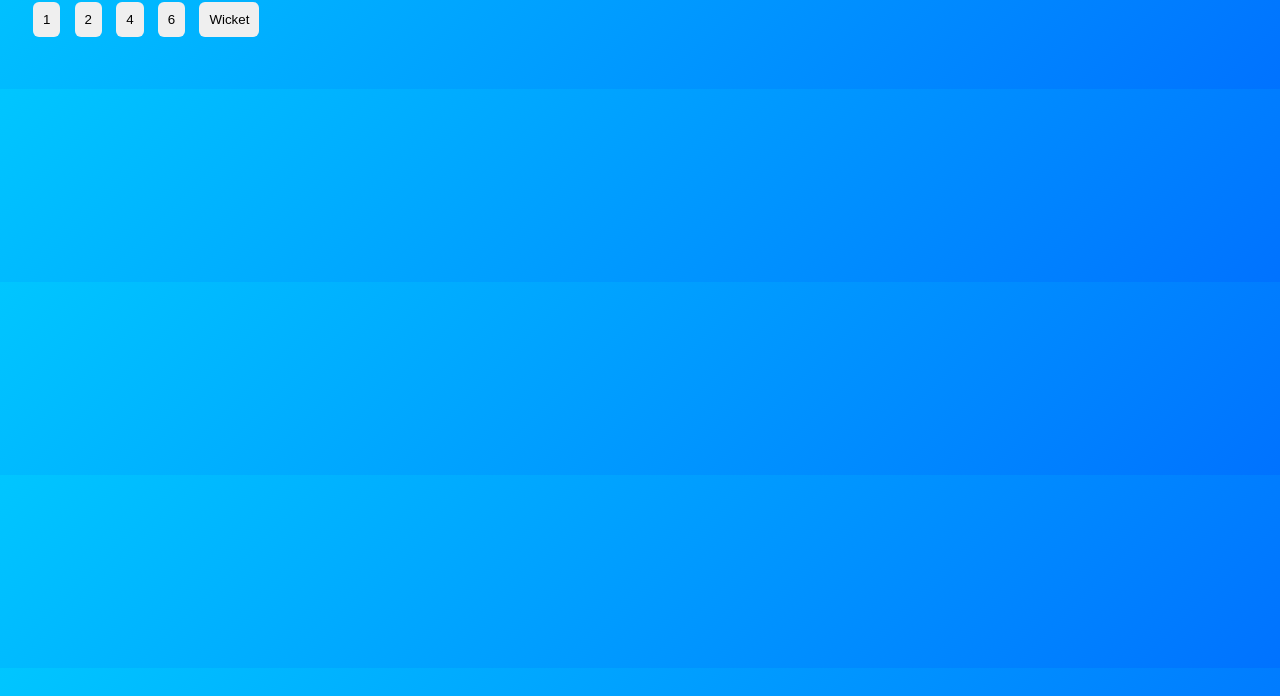
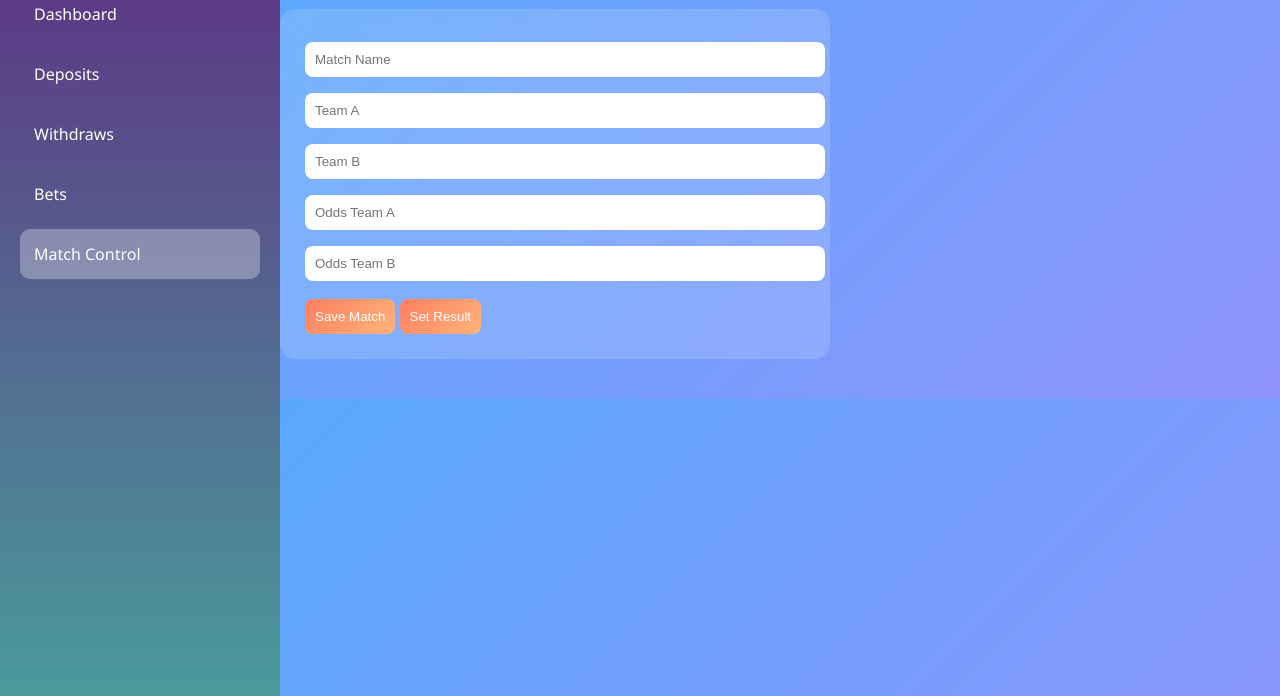
Before and after one commit to azasr4u/superxbet-backend, a website: page public/admin/odds.html in a window 1280 px wide. Shown: the part 104-800 px from the top of the page. Drawn offline with Linux system fonts and the light colour scheme; no server answers; sample sign-in values are in the browser's storage.

Commit message:
final bookmaker control panel added

```diff
--- a/public/admin/odds.html
+++ b/public/admin/odds.html
@@ -1,61 +1,159 @@
 <!DOCTYPE html>
 <html>
 <head>
+<meta charset="UTF-8">
 <title>Match Control</title>
 
 <style>
 body {
+  margin:0;
   font-family:Segoe UI;
-  background: linear-gradient(135deg,#00c6ff,#0072ff);
+  display:flex;
+  background: linear-gradient(135deg,#4facfe,#8f94fb);
   color:white;
-  padding:20px;
 }
 
+/* SIDEBAR */
+.sidebar {
+  width:240px;
+  height:100vh;
+  background: linear-gradient(180deg,#5f2c82,#49a09d);
+  padding:20px;
+  position:fixed;
+}
+
+.menu a {
+  display:block;
+  padding:14px;
+  margin-bottom:10px;
+  color:white;
+  text-decoration:none;
+  border-radius:10px;
+}
+
+.active {
+  background:rgba(255,255,255,0.3);
+}
+
+/* MAIN */
+.main {
+  margin-left:240px;
+  padding:40px;
+}
+
+/* CARD */
+.card {
+  background:rgba(255,255,255,0.15);
+  padding:25px;
+  border-radius:15px;
+  backdrop-filter: blur(12px);
+  max-width:500px;
+}
+
+/* INPUT */
+input {
+  width:100%;
+  padding:10px;
+  margin:8px 0;
+  border:none;
+  border-radius:8px;
+}
+
+/* BUTTON */
 button {
   padding:10px;
-  margin:5px;
+  margin-top:10px;
   border:none;
-  border-radius:6px;
+  border-radius:8px;
   cursor:pointer;
+  background:linear-gradient(135deg,#ff7e5f,#feb47b);
+  color:white;
 }
 </style>
 </head>
 
 <body>
 
-<h2>🎮 Match Control</h2>
-
-<div>
-  <button onclick="send(1)">1</button>
-  <button onclick="send(2)">2</button>
-  <button onclick="send(4)">4</button>
-  <button onclick="send(6)">6</button>
-  <button onclick="send('wicket')">Wicket</button>
+<div class="sidebar">
+  <h2>SuperXbet</h2>
+  <div class="menu">
+    <a href="/admin/dashboard.html">Dashboard</a>
+    <a href="/admin/deposits.html">Deposits</a>
+    <a href="/admin/withdraws.html">Withdraws</a>
+    <a href="/admin/bets.html">Bets</a>
+    <a class="active">Match Control</a>
+  </div>
 </div>
 
-<h3 id="score"></h3>
-<h3 id="odds"></h3>
+<div class="main">
+  <h2>🎮 Match Control</h2>
+
+  <div class="card">
+    <input id="match" placeholder="Match Name">
+    <input id="teamA" placeholder="Team A">
+    <input id="teamB" placeholder="Team B">
+    <input id="oddsA" placeholder="Odds Team A">
+    <input id="oddsB" placeholder="Odds Team B">
+
+    <button onclick="save()">Save Match</button>
+    <button onclick="result()">Set Result</button>
+  </div>
+</div>
 
 <script>
+const token = localStorage.getItem("adminToken");
+if (!token) window.location.href = "/admin/login.html";
 
-const token = localStorage.getItem("adminToken");
+async function load(){
+  const res = await fetch("/api/admin/match/current", {
+    headers:{ Authorization:"Bearer "+token }
+  });
 
-async function send(action){
-  const res = await fetch("/api/admin/score/update",{
+  const d = await res.json();
+
+  if(d){
+    match.value = d.match;
+    teamA.value = d.teamA;
+    teamB.value = d.teamB;
+    oddsA.value = d.oddsA;
+    oddsB.value = d.oddsB;
+  }
+}
+
+async function save(){
+  await fetch("/api/admin/match/control",{
     method:"POST",
     headers:{
       "Content-Type":"application/json",
       Authorization:"Bearer "+token
     },
-    body:JSON.stringify({action})
+    body: JSON.stringify({
+      match:match.value,
+      teamA:teamA.value,
+      teamB:teamB.value,
+      oddsA:oddsA.value,
+      oddsB:oddsB.value
+    })
+  });
+  alert("Updated");
+}
+
+async function result(){
+  const winner = prompt("Enter winner team");
+
+  await fetch("/api/admin/match/result",{
+    method:"POST",
+    headers:{
+      "Content-Type":"application/json",
+      Authorization:"Bearer "+token
+    },
+    body: JSON.stringify({ winner })
   });
 
-  const d = await res.json();
-
-  score.innerText = `Score: ${d.match.score}/${d.match.wickets}`;
-  odds.innerText = `Odds: ${d.odds.teamA} / ${d.odds.teamB}`;
+  alert("Match settled");
 }
 
+load();
 </script>
 
 </body>
```
Also changed, not shown: routes/admin.js (+78 -0 lines).
